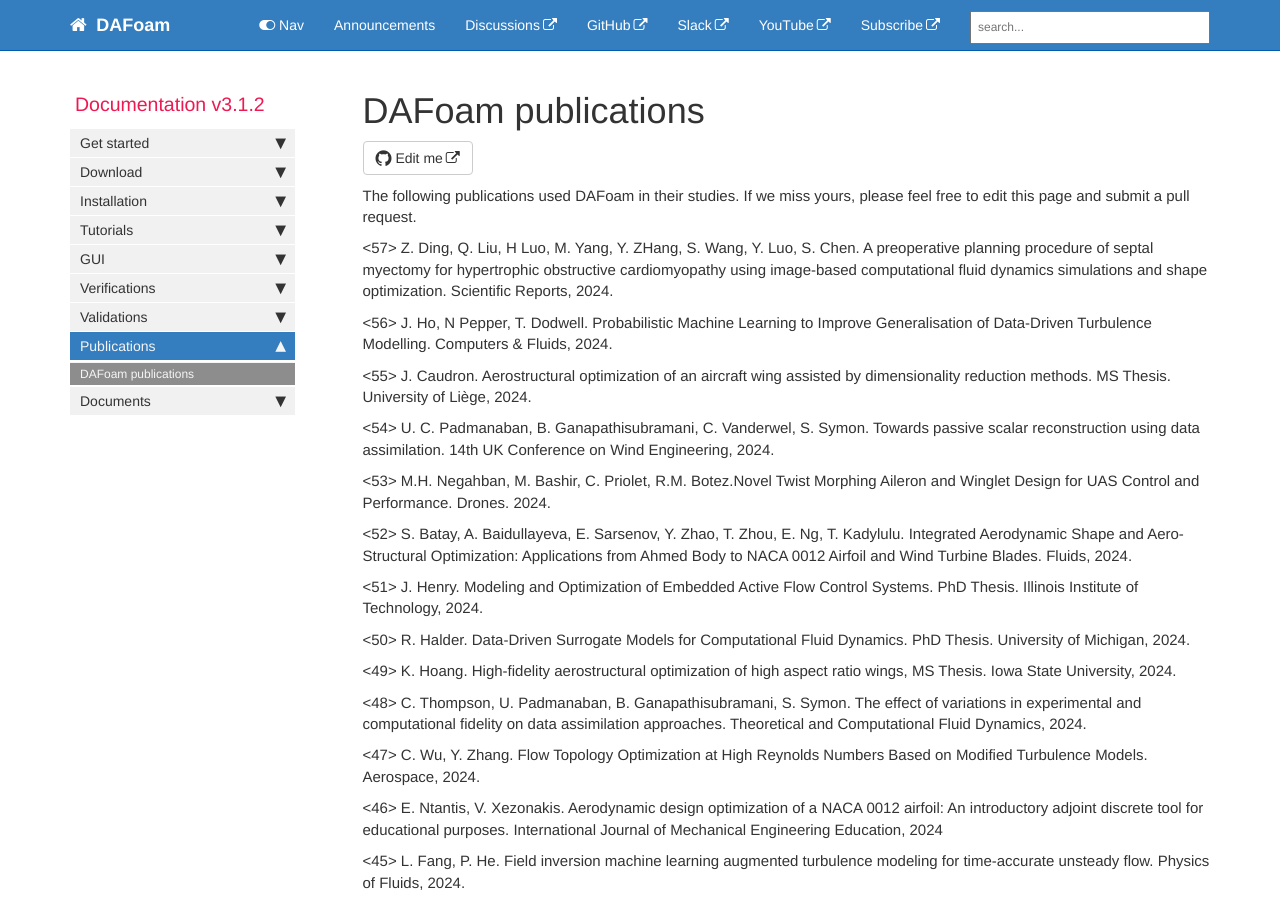
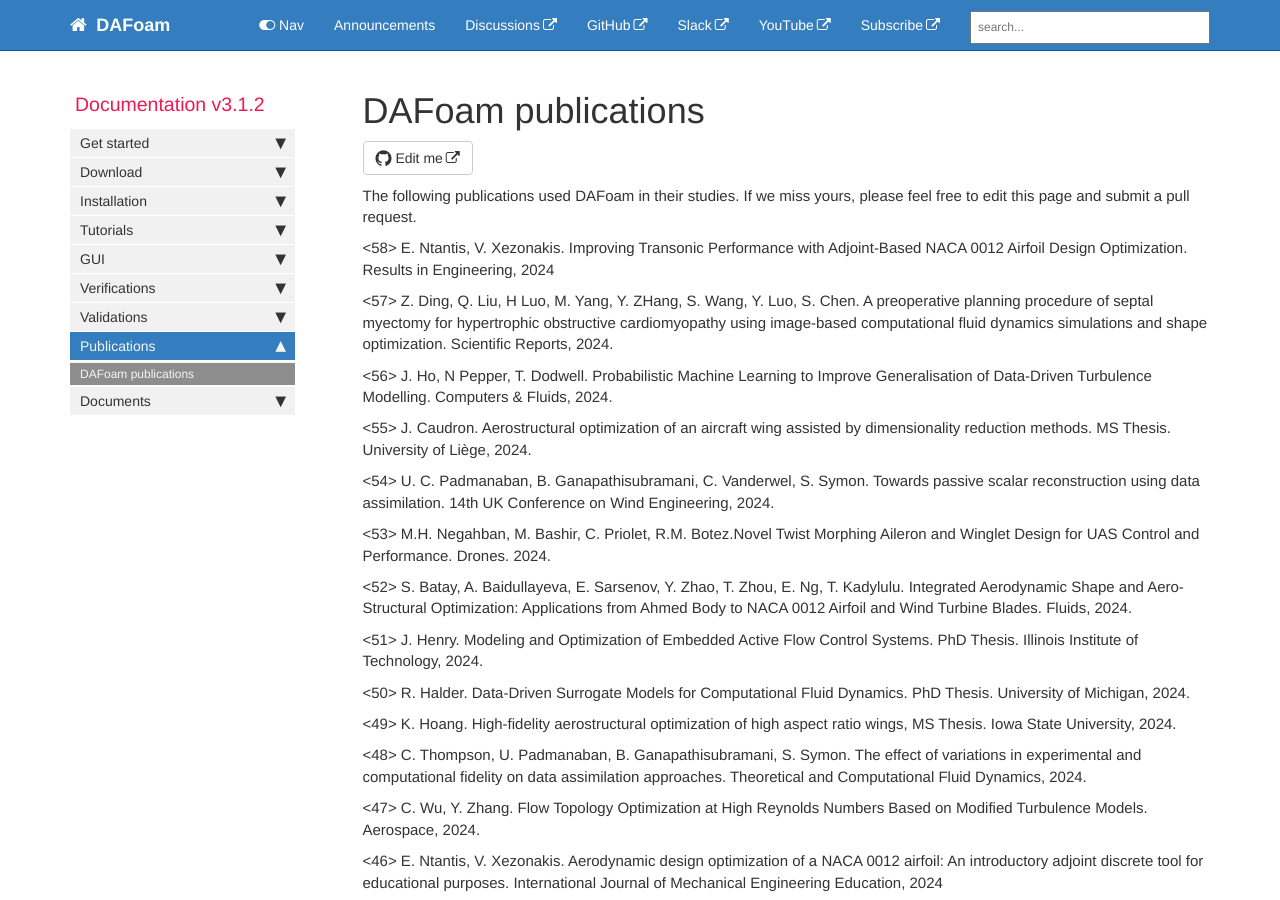
Before and after one commit to DAFoam/DAFoam.github.io, a Jekyll site: the page built from pages/mydoc/mydoc_docs_publications.md, in a window 1280 px wide and 900 px high. Built offline with Jekyll 4.4.1, drawn with Linux system fonts in a browser that asks for light colours; comment, search, counter and statistics services are not loaded.

Commit message:
content update

```diff
--- a/pages/mydoc/mydoc_docs_publications.md
+++ b/pages/mydoc/mydoc_docs_publications.md
@@ -8,6 +8,8 @@ folder: mydoc
 ---
 
 The following publications used DAFoam in their studies. If we miss yours, please feel free to edit this page and submit a pull request.
+
+<58> E. Ntantis, V. Xezonakis. Improving Transonic Performance with Adjoint-Based NACA 0012 Airfoil Design Optimization. Results in Engineering, 2024
 
 <57> Z. Ding, Q. Liu, H Luo, M. Yang, Y. ZHang, S. Wang, Y. Luo, S. Chen. A preoperative planning procedure of septal myectomy for hypertrophic obstructive cardiomyopathy using image-based computational fluid dynamics simulations and shape optimization. Scientific Reports, 2024.
 
```
